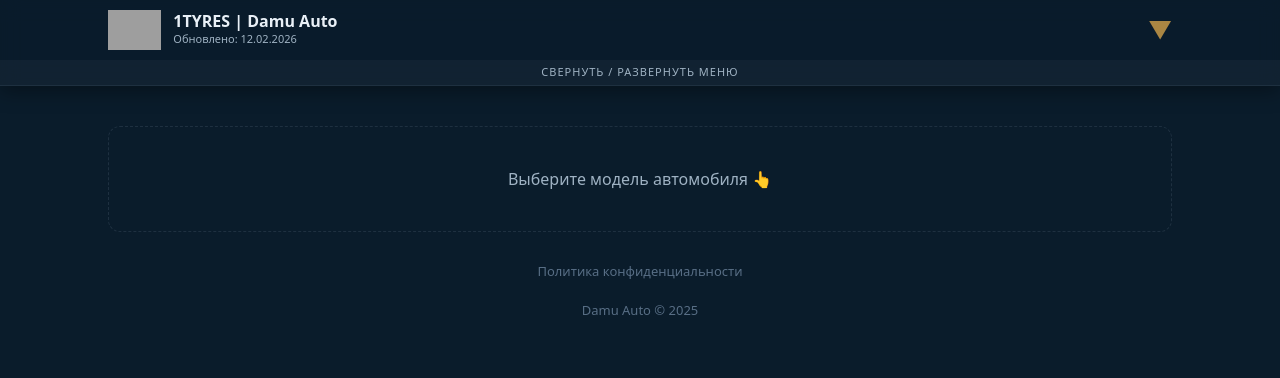
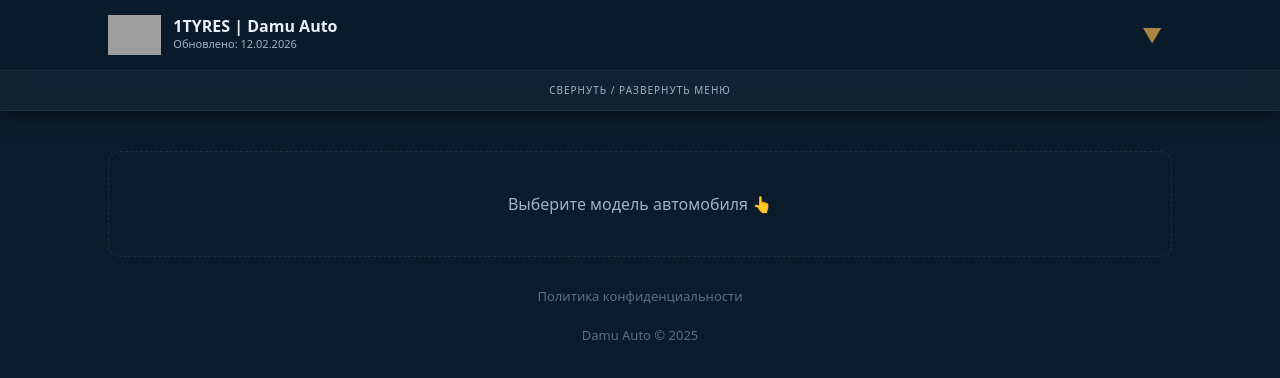
Before and after one commit to grekoff501677-a11y/geely-parts-catalog, a plain HTML site: page index.html in a window 1280 px wide. Both pictures are taken after a click on the element "СВЕРНУТЬ / РАЗВЕРНУТЬ МЕНЮ". Drawn offline with Linux system fonts and the light colour scheme; grey boxes are pictures that could not be loaded.

Commit message:
Update index.html

```diff
--- a/index.html
+++ b/index.html
@@ -17,8 +17,8 @@
 
   /* --- HEADER (ШТОРКА) --- */
   header{
-    position:sticky; top:0; z-index:100;
-    background:rgba(10,28,43,0.98); /* Почти непрозрачный для читаемости */
+    position:sticky; top:0; z-index:1000; /* Высокий z-index, чтобы ничего не перекрывало */
+    background:rgba(10,28,43,0.98);
     backdrop-filter:blur(10px);
     border-bottom:1px solid var(--brand);
     transition: all 0.3s ease;
@@ -33,7 +33,8 @@
     align-items: center;
     justify-content: space-between;
     padding: 10px 0;
-    cursor: pointer; /* Клик по шапке тоже может открывать/закрывать */
+    cursor: pointer;
+    min-height: 60px;
   }
 
   .logo-area { display: flex; align-items: center; gap: 12px; }
@@ -41,18 +42,18 @@
   .app-title { font-size: 16px; font-weight: bold; line-height: 1.2; }
   .app-subtitle { font-size: 11px; color: var(--muted); }
 
-  /* Кнопка-индикатор состояния */
   .toggle-icon {
-    font-size: 24px;
+    font-size: 20px;
     color: var(--brand);
-    transition: transform 0.3s;
+    transition: transform 0.4s;
+    padding: 10px; /* Увеличил область нажатия */
   }
 
   /* Скрываемая часть (Шторка) */
   .header-body {
-    max-height: 1000px; /* Достаточно много, чтобы влез контент */
+    max-height: 1000px;
     overflow: hidden;
-    transition: max-height 0.4s ease-in-out, opacity 0.3s ease-in-out;
+    transition: max-height 0.4s cubic-bezier(0.4, 0, 0.2, 1), opacity 0.3s;
     opacity: 1;
   }
 
@@ -63,25 +64,26 @@
     margin: 0;
   }
   header.collapsed .toggle-icon {
-    transform: rotate(180deg); /* Переворот стрелки */
+    transform: rotate(180deg);
   }
   header.collapsed {
-    border-bottom-color: var(--border); /* Менее яркая граница когда свернуто */
+    border-bottom-color: var(--border);
   }
 
-  /* Язычок управления (снизу шапки) */
+  /* Язычок управления (УВЕЛИЧЕН для удобства) */
   .toggle-bar {
     text-align: center;
     background: rgba(255,255,255,0.03);
     color: var(--muted);
-    font-size: 11px;
-    padding: 4px;
+    font-size: 10px;
+    padding: 12px; /* Сделал кнопку выше, чтобы легко попадать пальцем */
     cursor: pointer;
     user-select: none;
     text-transform: uppercase;
     letter-spacing: 1px;
+    border-top: 1px solid rgba(255,255,255,0.05);
   }
-  .toggle-bar:hover { color: var(--brand); background: rgba(170,134,67,0.1); }
+  .toggle-bar:active { background: rgba(170,134,67,0.2); }
 
   /* --- ВНУТРЕННОСТИ ШТОРКИ --- */
   .club-banner {
@@ -133,10 +135,10 @@
 
   .c-arr{
     position:absolute; top:50%; transform:translateY(-50%);
-    width:30px; height:30px; border-radius:50%;
+    width:35px; height:35px; border-radius:50%; /* Чуть больше кнопки */
     background:rgba(0,0,0,0.6); color:#fff; border:none;
     cursor:pointer; display:flex; align-items:center; justify-content:center;
-    z-index:2; font-size:18px; line-height:1;
+    z-index:2; font-size:20px; line-height:1;
   }
   .c-arr.prev{left:5px;} .c-arr.next{right:5px;}
   .c-dots{position:absolute; bottom:5px; width:100%; text-align:center; z-index:2; pointer-events:none;}
@@ -218,21 +220,34 @@
   </footer>
 
 <script>
-// === ЛОГИКА ШТОРКИ ===
+// === ЛОГИКА ШТОРКИ (ИСПРАВЛЕНА) ===
 const header = document.getElementById('mainHeader');
+let isAnimating = false; // Блокировка от скролла
 
 function toggleHeader() {
+  if (isAnimating) return; // Не даем спамить кнопку
+
+  isAnimating = true; // Включаем защиту
   header.classList.toggle('collapsed');
+
+  // Выключаем защиту через 500мс (когда анимация кончится)
+  setTimeout(() => {
+    isAnimating = false;
+  }, 500);
 }
 
-// Авто-сворачивание при прокрутке вниз (опционально, для удобства)
+// Умный скролл
 let lastScroll = 0;
 window.addEventListener('scroll', () => {
+  if (isAnimating) return; // Если сейчас идет анимация открытия - игнорируем скролл!
+
   const currentScroll = window.pageYOffset;
+
+  // Сворачиваем ТОЛЬКО если скроллим ВНИЗ и проехали больше 100px
   if (currentScroll > 100 && currentScroll > lastScroll && !header.classList.contains('collapsed')) {
-    // Если крутим вниз и проехали 100px - сворачиваем
     header.classList.add('collapsed');
   }
+
   lastScroll = currentScroll;
 });
 
@@ -293,7 +308,7 @@ MODEL_CHIPS.forEach(c => {
   el.className = 'chip';
   el.textContent = c.label;
   el.onclick = (e) => {
-    e.stopPropagation(); // Чтобы клик не закрывал шторку сразу
+    e.stopPropagation();
     selectModel(c.label);
   };
   elChips.appendChild(el);
@@ -324,11 +339,14 @@ function selectModel(label){
     elSearchInput.value = '';
   } else {
     elSearchContainer.style.display = 'flex';
-    // ХИТРОСТЬ: Если выбрали модель, сворачиваем шторку через 0.5 сек,
-    // чтобы пользователь мог сразу смотреть товары
+    // Авто-сворачивание после выбора (удобно)
     setTimeout(() => {
-        header.classList.add('collapsed');
-    }, 500);
+        if(!isAnimating) { // Проверка безопасности
+          isAnimating = true;
+          header.classList.add('collapsed');
+          setTimeout(()=>isAnimating=false, 500);
+        }
+    }, 600);
   }
   render();
 }
```
